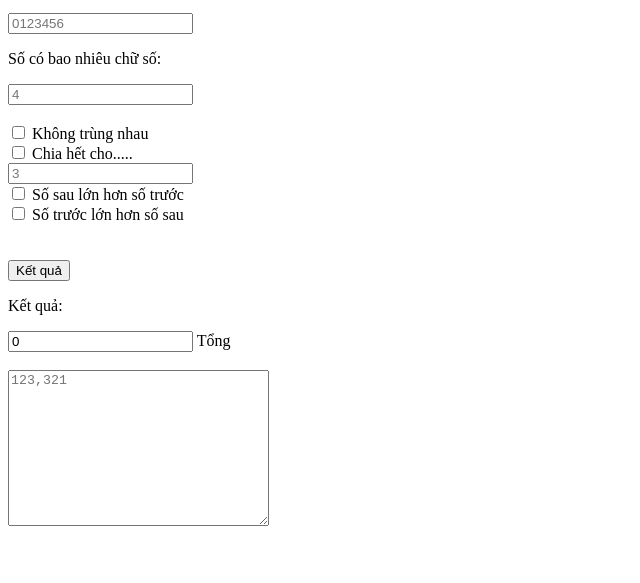
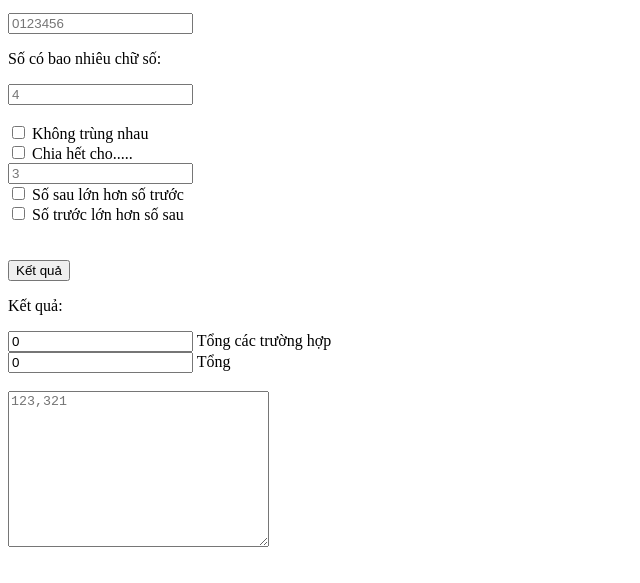
Before and after one commit to minhqnd/tohopxacsuat, a plain HTML site: page index.html in a window 1280 px wide. Both pictures are taken after a click on the input "Kết quả". Shown: the part 101-684 px from the top of the page, without its empty margins (0-640 px from the left). Drawn offline with nearby package versions, Linux system fonts and the light colour scheme.

Commit message:
tinh tong

```diff
--- a/index.html
+++ b/index.html
@@ -39,7 +39,10 @@
 
     <p>Kết quả:</p>
     <input type="text" placeholder='123' name="" id="resultTong">
-    <label for="resultTong">Tổng</label>
+    <label for="resultTong">Tổng các trường hợp</label>
+    <br>
+    <input type="text" placeholder='123' name="" id="resultTongCacSo">
+    <label for="resultTongCacSo">Tổng</label>
     <br>
     <br>
     <textarea name="" id="result" placeholder="123,321" cols="30" rows="10"></textarea>
--- a/index.js
+++ b/index.js
@@ -54,10 +54,12 @@ function start() {
         var result = resultTemp.filter(num => num % $('#chiaHetCho').val() == 0);
         $('#resultTong').val(result.length)
         $('#result').val(result)
+        $('#resultTongCacSo').val(tinhTong(result))
     } else {
         var result = toHop(inputArray, size, khongTrung, sauLonHonTruoc, truocLonHonSau).map(a => a.join(''))
         $('#resultTong').val(result.length)
         $('#result').val(result)
+        $('#resultTongCacSo').val(tinhTong(result))
     }
 
 }
@@ -79,5 +81,9 @@ function checkTruocLonHonSau(array) {
 }
 
 
+function tinhTong(array) {
+  return array.reduce((a, b) => a*1 + b*1, 0)
+}
+
 // console.log(checkTruocLonHonSau([5, 4, 3, 4, 1]));
 // console.log(checkSauLonHonTruoc([1, 2, 3, 4, 5]));
```
